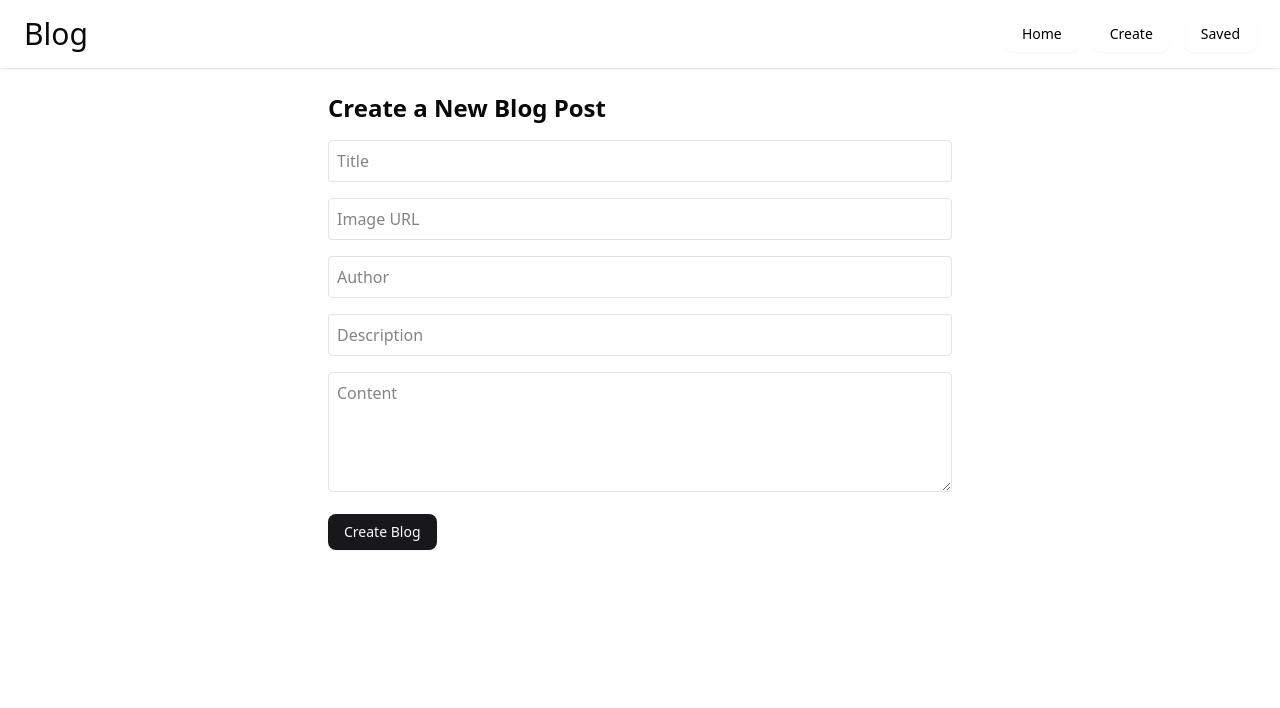
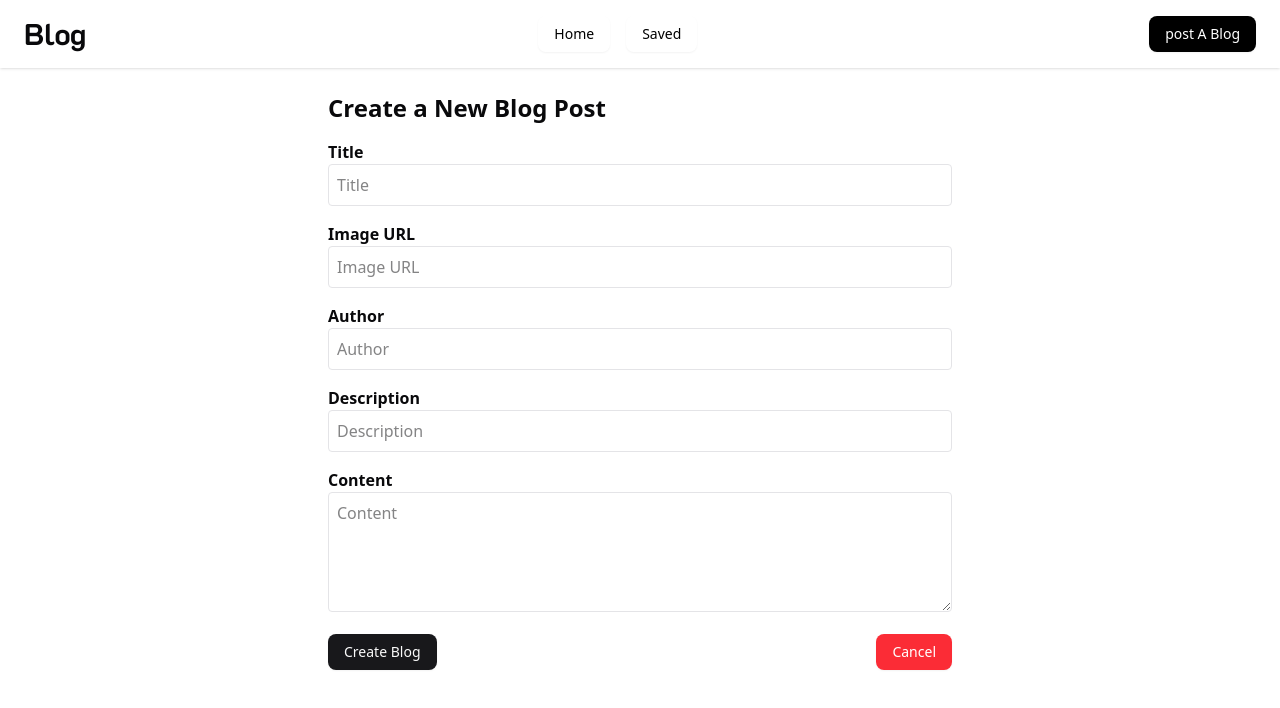
Before and after one commit to Tofikoabdu1/Task-4-blog-app-, a React (Vite) app: page /create in a window 1280 px wide. Shown: the top 708 px of the page. Built offline with nearby package versions, Linux system fonts and the light colour scheme; a web font is replaced by a local one.

Commit message:
Adding some Functioanlities

```diff
--- a/src/components/BlogForm.jsx
+++ b/src/components/BlogForm.jsx
@@ -40,18 +40,21 @@ const BlogForm = ({ initialData = {}, onSubmit, mode = "create" }) => {
 
   return (
     <form onSubmit={handleSubmit} className="space-y-4">
+      <label className="font-bold">Title</label>
       <input
         className="w-full border p-2 rounded"
         placeholder="Title"
         value={title}
         onChange={(e) => setTitle(e.target.value)}
       />
+      <label className="font-bold">Image URL</label>
       <input
         className="w-full border p-2 rounded"
         placeholder="Image URL"
         value={image}
         onChange={(e) => setImage(e.target.value)}
       />
+      <label className="font-bold">Author</label>
       <input
         className="w-full border p-2 rounded"
         placeholder="Author"
@@ -59,21 +62,32 @@ const BlogForm = ({ initialData = {}, onSubmit, mode = "create" }) => {
         onChange={(e) => setAuthor(e.target.value)}
       />
 
+      <label className="font-bold">Description</label>
       <input
         className="w-full border p-2 rounded"
         placeholder="Description"
         value={description}
         onChange={(e) => setDescription(e.target.value)}
       />
+      <label className="font-bold">Content</label>
       <textarea
         className="w-full border p-2 rounded min-h-[120px]"
         placeholder="Content"
         value={content}
         onChange={(e) => setContent(e.target.value)}
       />
-      <Button type="submit">
-        {mode === "edit" ? "Update" : "Create"} Blog
-      </Button>
+      <div className="flex justify-between space-x-2">
+        <Button type="submit">
+          {mode === "edit" ? "Update" : "Create"} Blog
+        </Button>
+        <Button
+          className={"bg-red-500 text-white hover:bg-red-400"}
+          type="button"
+          onClick={() => window.history.back()}
+        >
+          Cancel
+        </Button>
+      </div>
     </form>
   );
 };
--- /dev/null
+++ b/src/components/BookMarkedBlog.jsx
@@ -0,0 +1,43 @@
+import React from "react";
+import { Button } from "./ui/button";
+import profile from "../assets/profile.jpeg"; // Assuming you have a default profile image
+import blogbookmark from "../assets/blogbookmark.png"; // Assuming you have a bookmark icon
+
+const BookMarkedBlog = ({ post, onRemove }) => {
+  return (
+    <div className="m-7 p-4 rounded">
+      <div className="flex justify-between items-center mb-4">
+        <div className="flex items-center gap-2 mb-4 p-10 pb-0">
+          <img
+            className="w-8 h-8 rounded-full inline-block mr-1"
+            src={profile}
+            alt=""
+          />
+          <div>
+            <p className="font-bold">{post.author}</p>
+            <p className="text-gray-500">
+              posted on {new Date(post.createdAt).toLocaleDateString()}
+            </p>
+          </div>
+        </div>
+        <img
+          className="w-8 h-8 rounded-full inline-block mr-1 hover:cursor-pointer"
+          onClick={onRemove}
+          src={blogbookmark}
+          alt=""
+        />
+      </div>
+
+      <h1 className="text-3xl font-bold my-3">{post.title}</h1>
+      <div className="h-90 overflow-hidden rounded-xl mb-15">
+        <img className="w-full h-full object-cover" src={post.image} alt="" />
+      </div>
+      <p className="text-gray-500">{post.description}</p>
+      {/* <Button onClick={onRemove} className="text-red-500 underline">
+        Remove
+      </Button> */}
+    </div>
+  );
+};
+
+export default BookMarkedBlog;
--- a/src/components/Navbar.jsx
+++ b/src/components/Navbar.jsx
@@ -5,25 +5,30 @@ const Navbar = () => {
   return (
     <nav className="flex items-center justify-between px-6 py-4 shadow bg-transparent">
       {/* <img src={Logo} alt="Logo" className="h-15" /> */}
-      <h1 className="text-3xl">Blog</h1>
+      <h1 className="text-3xl font-bold" style={{ fontFamily: "K2D" }}>
+        Blog
+      </h1>
       <div className="space-x-4">
         <Button
           asChild
-          className="border-none text-black border-gray-500 bg-transparent hover:text-blue-500"
+          className="border-none text-black border-gray-500 bg-transparent hover:bg-black hover:text-white"
         >
           <Link to="/">Home</Link>
         </Button>
+
         <Button
           asChild
-          className="border-none text-black border-gray-500 bg-transparent hover:text-blue-500"
+          className="border-none text-black border-gray-500 bg-transparent hover:bg-black hover:text-white"
         >
-          <Link to="/create">Create</Link>
+          <Link to="/bookmarks">Saved</Link>
         </Button>
+      </div>
+      <div>
         <Button
           asChild
-          className="border-none text-black border-gray-500 bg-transparent hover:text-blue-500"
+          className="border-none bg-black text-white border-gray-500 hover:bg-gray-700"
         >
-          <Link to="/bookmarks">Saved</Link>
+          <Link to="/create">post A Blog</Link>
         </Button>
       </div>
     </nav>
--- a/src/pages/BlogDetails.jsx
+++ b/src/pages/BlogDetails.jsx
@@ -26,6 +26,11 @@ const BlogDetails = ({ blogs }) => {
           id: blog.id,
           title: blog.title,
           content: blog.content,
+          image: blog.image,
+          author: blog.author,
+          createdAt: blog.createdAt,
+          description: blog.description,
+
           // add only necessary fields
         },
       ]);
--- a/src/pages/Bookmarks.jsx
+++ b/src/pages/Bookmarks.jsx
@@ -1,6 +1,7 @@
 import { useAtom } from "jotai";
 import { Button } from "@/components/ui/button";
 import { bookmarksAtom } from "../atoms/bookmarkAtom";
+import BookMarkedBlog from "@/components/BookMarkedBlog";
 
 const Bookmarks = () => {
   const [bookmarks, setBookmarks] = useAtom(bookmarksAtom);
@@ -10,25 +11,30 @@ const Bookmarks = () => {
   };
 
   return (
-    <div className="max-w-3xl mx-auto p-6">
-      <h2 className="text-2xl font-bold">📌 Your Bookmarked Posts</h2>
-      <div className="mt-4 flex gap-4 flex-wrap">
+    <div className=" p-6">
+      <h2 className="text-3xl font-bold">📌 Your Bookmarked Posts</h2>
+      <div className="mt-4 px-30">
         {bookmarks.length === 0 ? (
           <p>No bookmarks yet.</p>
         ) : (
           bookmarks.map((post) => (
-            <div
+            // <div
+            //   key={post.id}
+            //   className="m-7 border-2 border-gray-400 p-4 rounded"
+            // >
+            //   <h3>{post.title}</h3>
+            //   <Button
+            //     onClick={() => removeBookmark(post.id)}
+            //     className="text-red-500 underline"
+            //   >
+            //     Remove
+            //   </Button>
+            // </div>
+            <BookMarkedBlog
+              post={post}
               key={post.id}
-              className="m-7 border-2 border-gray-400 p-4 rounded"
-            >
-              <h3>{post.title}</h3>
-              <Button
-                onClick={() => removeBookmark(post.id)}
-                className="text-red-500 underline"
-              >
-                Remove
-              </Button>
-            </div>
+              onRemove={() => removeBookmark(post.id)}
+            />
           ))
         )}
       </div>
```
Also changed, not shown: src/assets/blogbookmark.png (added).
